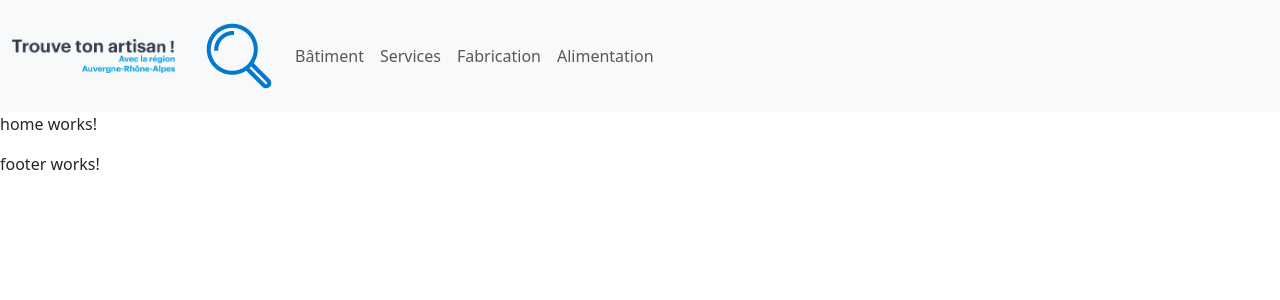
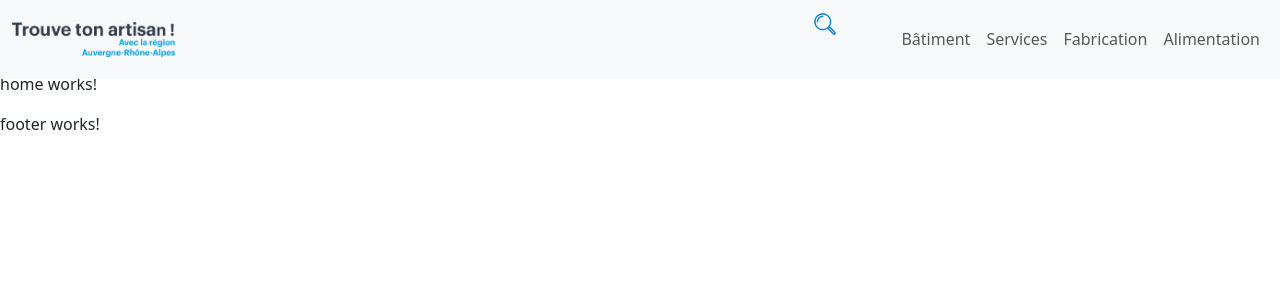
Before and after one commit to JCthedevelop3r/JCthedevelop3r-Cr-er_le_site_trouve_ton_artisan, an Angular app: page / in a window 1280 px wide. Shown: the top 300 px of the page. Built offline with nearby package versions, Linux system fonts and the light colour scheme.

Commit message:
Code the basic HTML and SCSS of the header

```diff
--- a/src/app/header/header.component.html
+++ b/src/app/header/header.component.html
@@ -1,15 +1,23 @@
 <header>
   <nav class="navbar navbar-expand-lg bg-body-tertiary">
     <div class="container-fluid">
+      <div class="logo-container">
         <a class="navbar-brand" href="#"
           ><img
             src="assets/images/logo-cropped.png"
             alt="Logo du site Trouve ton artisan"
             class="logo"
         /></a>
+      </div>
+      <div class="right-icons">
         <div class="magnifying-glass-container">
-        <img src="assets/images/loupe-bleu.png" alt="loupe bleu" />
+          <img
+            src="assets/images/loupe-bleu.png"
+            alt="loupe bleu"
+            class="magnifying-glass"
+          />
         </div>
+        <div class="navbar-toggler-container">
           <button
             class="navbar-toggler"
             type="button"
@@ -19,8 +27,11 @@
             aria-expanded="false"
             aria-label="Toggle navigation"
           >
-        <span class="navbar-toggler-icon"></span>
+            <span class="toggler-icon"></span>
+            <span class="action-text">Menu</span>
           </button>
+        </div>
+      </div>
       <div class="collapse navbar-collapse" id="navbarSupportedContent">
         <ul class="navbar-nav me-auto mb-2 mb-lg-0">
           <li class="nav-item">
@@ -40,3 +51,14 @@
     </div>
   </nav>
 </header>
+
+<!--
+  display: inline-block;
+  width: 1.5em;
+  height: 1.5em;
+  vertical-align: middle;
+  background-image: var(--bs-navbar-toggler-icon-bg);
+  background-repeat: no-repeat;
+  background-position: center;
+  background-size: 100%;
+-->
--- a/src/app/header/header.component.scss
+++ b/src/app/header/header.component.scss
@@ -1,3 +1,41 @@
-.logo {
-    width: 163px;
+header {
+    height: 72px;
+
+    .container-fluid {
+        flex-wrap: nowrap;
+
+        .logo-container {
+            width: 50%;
+
+            .logo {
+                width: 163px;
+            }
+        }
+
+        .right-icons {
+            display: flex;
+            justify-content: flex-end;
+            width: 50%;
+
+            .magnifying-glass {
+                width: 32px;
+            }
+
+            .navbar-toggler-container {
+                width: 51.97px;
+                height: 62.8px;
+
+                .toggler-icon {
+                    display: inline-block;
+                  width: 24px;
+                  height: 24px;
+                  vertical-align: middle;
+                  background-image: url('../../../public/assets/images/bouton-menu-burger.png');
+                  background-repeat: no-repeat;
+                  background-position: center;
+                  background-size: 100%;
+                }
+            }
+        }
+    }
 }
```
Also changed, not shown: public/assets/images/bouton-menu-burger.png (added). Lines whose indentation alone changed are shown as unchanged.
